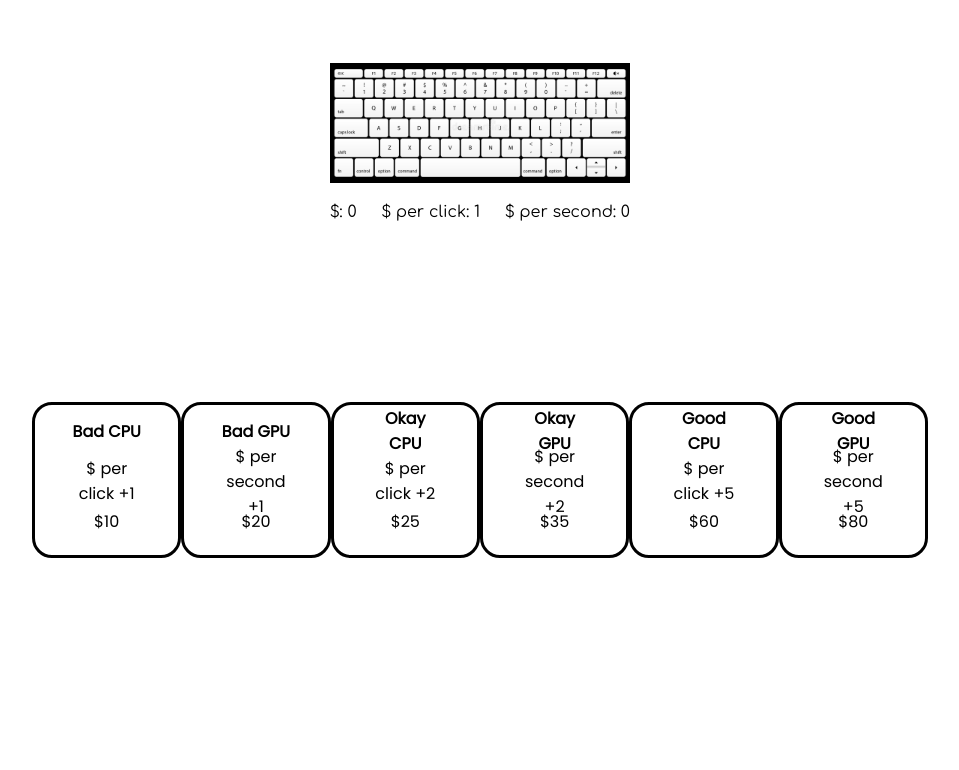
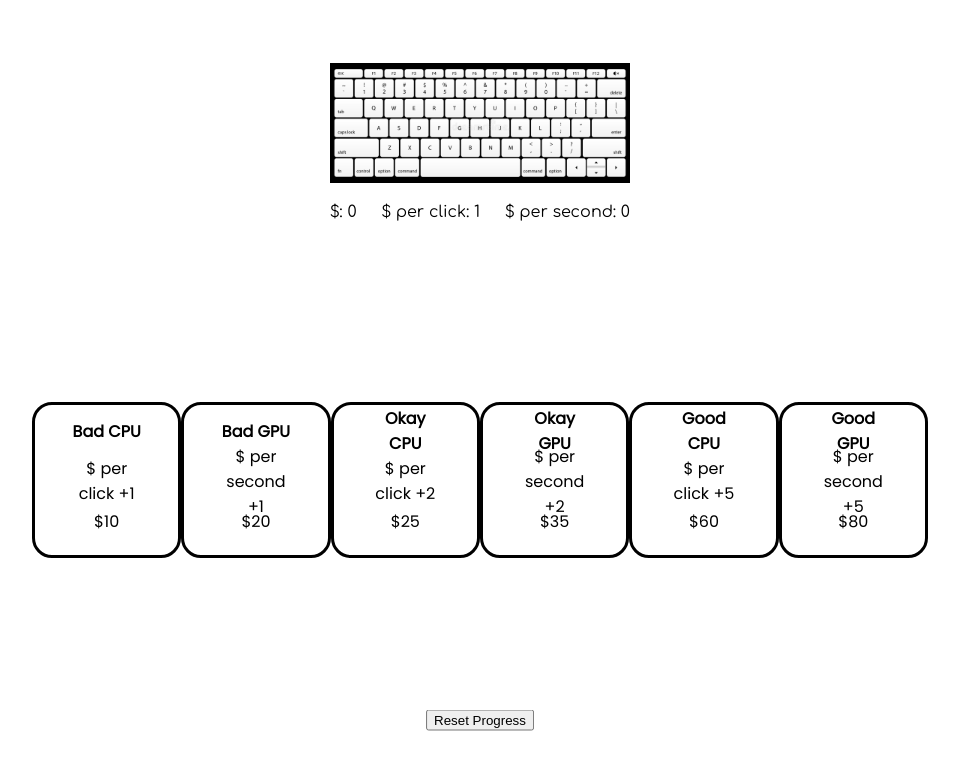
Before and after one commit to Vihaan7207/Hacker-Clicker, a website: page index.html in a window 1280 px wide. Shown: the whole page, without its empty margins (160-1119 px from the left). Drawn offline with Linux system fonts and the light colour scheme.

Commit message:
commiting autonomously

```diff
--- a/index.html
+++ b/index.html
@@ -49,6 +49,7 @@
 			<p class="cost">$80</p>
 		</div>
 	</div>
+	<button onclick="reset()">Reset Progress</button>
   <script src="script.js"></script>
 </body>
 
--- a/style.scss
+++ b/style.scss
@@ -48,3 +48,10 @@
 	justify-content: space-between;
 	width: 70%;
 }
+
+button {
+	position: absolute;
+	transform: translate(-50%, -50%);
+	left: 50%;
+	top: 90%;
+}
```
Also changed, not shown: css/style.css.
